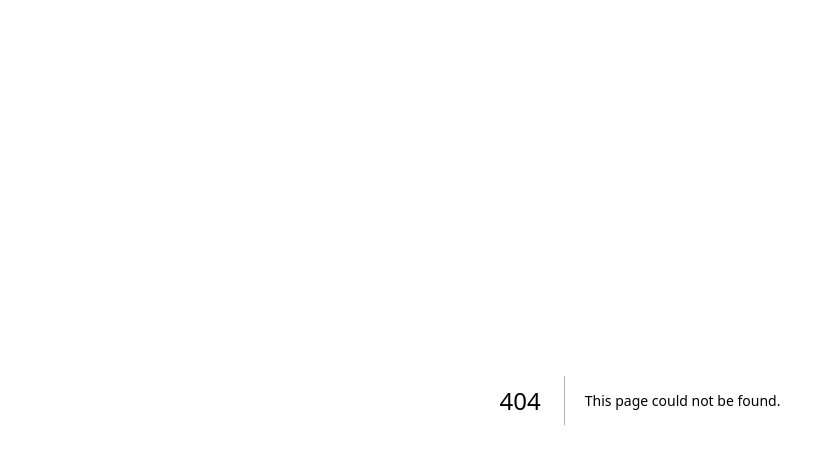
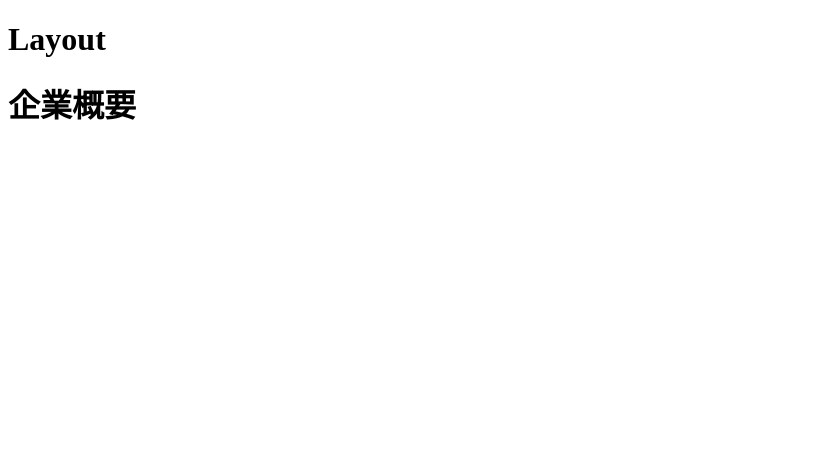
Before and after one commit to r-omatsu/practice-next.js, a Next.js app in the folder my-app/: page /company-info in a window 1280 px wide. Before the commit this address had no page. Shown: the top 464 px of the page, without its empty margins (0-835 px from the left). Built offline with nearby package versions, Linux system fonts and the light colour scheme.

Commit message:
AppRouterの概要の学習とRootLayoutの作成

```diff
--- /dev/null
+++ b/my-app/src/app/company-info/page.tsx
@@ -0,0 +1,7 @@
+export default function Page() {
+    return (
+        <div>
+            <h1>企業概要</h1>
+        </div>
+    )
+}
--- a/my-app/src/app/layout.tsx
+++ b/my-app/src/app/layout.tsx
@@ -1,22 +1,25 @@
-import type { Metadata } from "next";
-import { Inter } from "next/font/google";
-import "./globals.css";
-
-const inter = Inter({ subsets: ["latin"] });
-
-export const metadata: Metadata = {
-  title: "Create Next App",
-  description: "Generated by create next app",
-};
-
 export default function RootLayout({
   children,
-}: Readonly<{
+}: {
   children: React.ReactNode;
-}>) {
+}) {
   return (
-    <html lang="en">
-      <body className={inter.className}>{children}</body>
+    <html>
+      <body>
+        <h1>Layout</h1>
+        <main>{children}</main>
+      </body>
     </html>
+    // <html lang="ja">
+    //   <body>
+    //     <div className={styles.container}>
+    //       <Header />
+    //       <div className={styles.content}>
+    //         <Nav />
+    //         <main className={styles.main}>{children}</main>
+    //       </div>
+    //     </div>
+    //   </body>
+    // </html>
   );
 }
```
